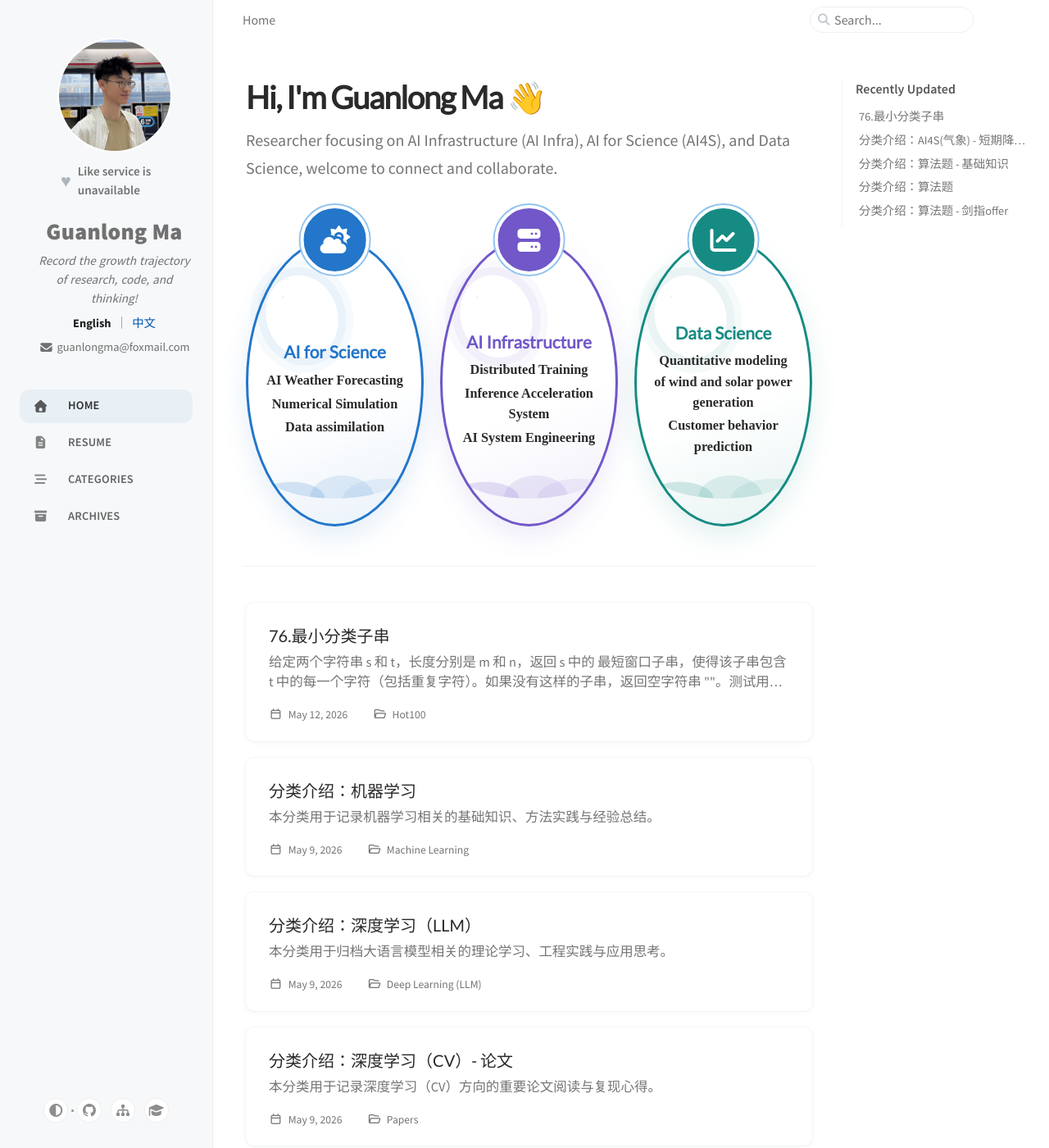
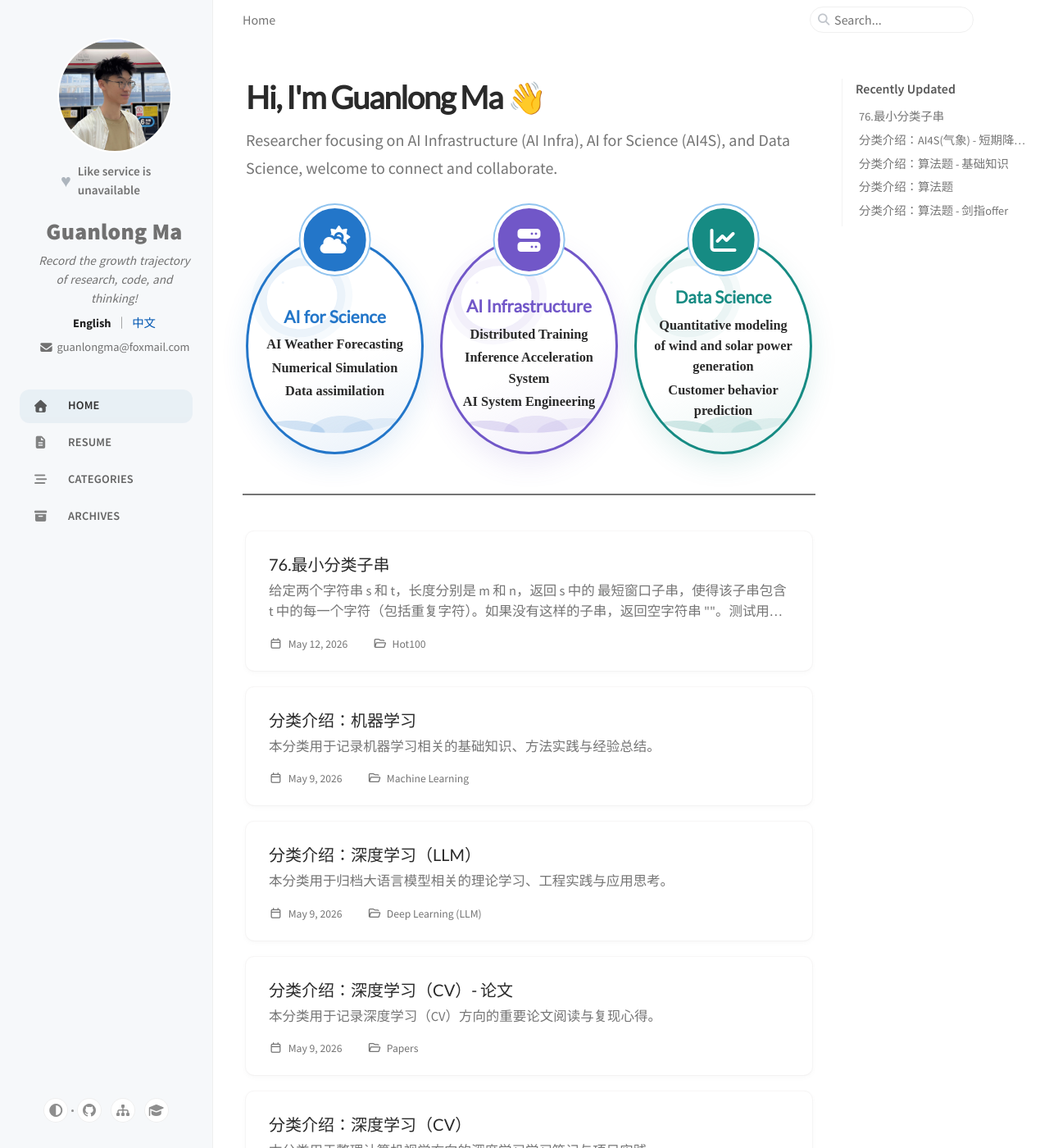
Before and after one commit to mgl666/mgl666.github.io, a Jekyll site: the page built from index.html, in a window 1280 px wide and 1400 px high. Shown: the whole window at 82% size. Built offline with Jekyll 4.4.1, drawn with Linux system fonts in a browser that asks for light colours; cached includes are drawn as plain includes; nearby versions of some CDN libraries; comment, search, counter and statistics services are not loaded.

Commit message:
style: restore adaptive cards and strengthen divider

```diff
--- a/_sass/components/_home-profile.scss
+++ b/_sass/components/_home-profile.scss
@@ -1,7 +1,7 @@
 .home-profile {
   margin: 0.5rem 0 2.75rem;
   padding-bottom: 3rem;
-  border-bottom: 1px solid var(--main-border-color);
+  border-bottom: 2px solid var(--text-muted-color);
 
   > h1 {
     margin-bottom: 0.85rem;
@@ -37,9 +37,7 @@
     flex-direction: column;
     align-items: center;
     justify-content: center;
-    width: 100%;
-    height: clamp(19rem, 30vw, 22rem);
-    box-sizing: border-box;
+    aspect-ratio: 0.82;
     padding: 3.4rem 1.25rem 2.2rem;
     overflow: visible;
     border: 3px solid var(--card-color);
@@ -137,10 +135,6 @@
       grid-template-columns: minmax(0, 19rem);
       justify-content: center;
     }
-
-    .home-profile-highlight {
-      height: 23rem;
-    }
   }
 
   .home-profile-links {
```
